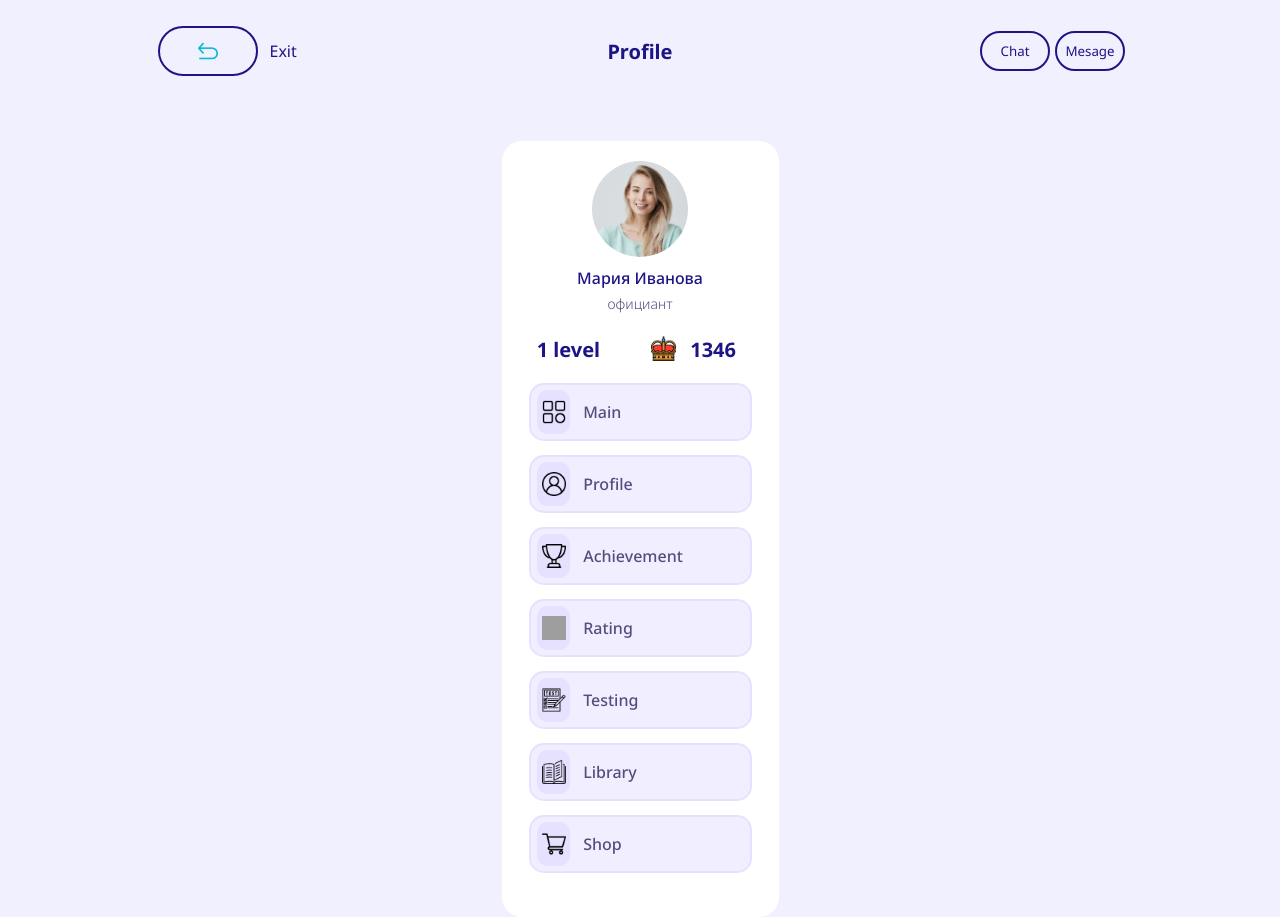
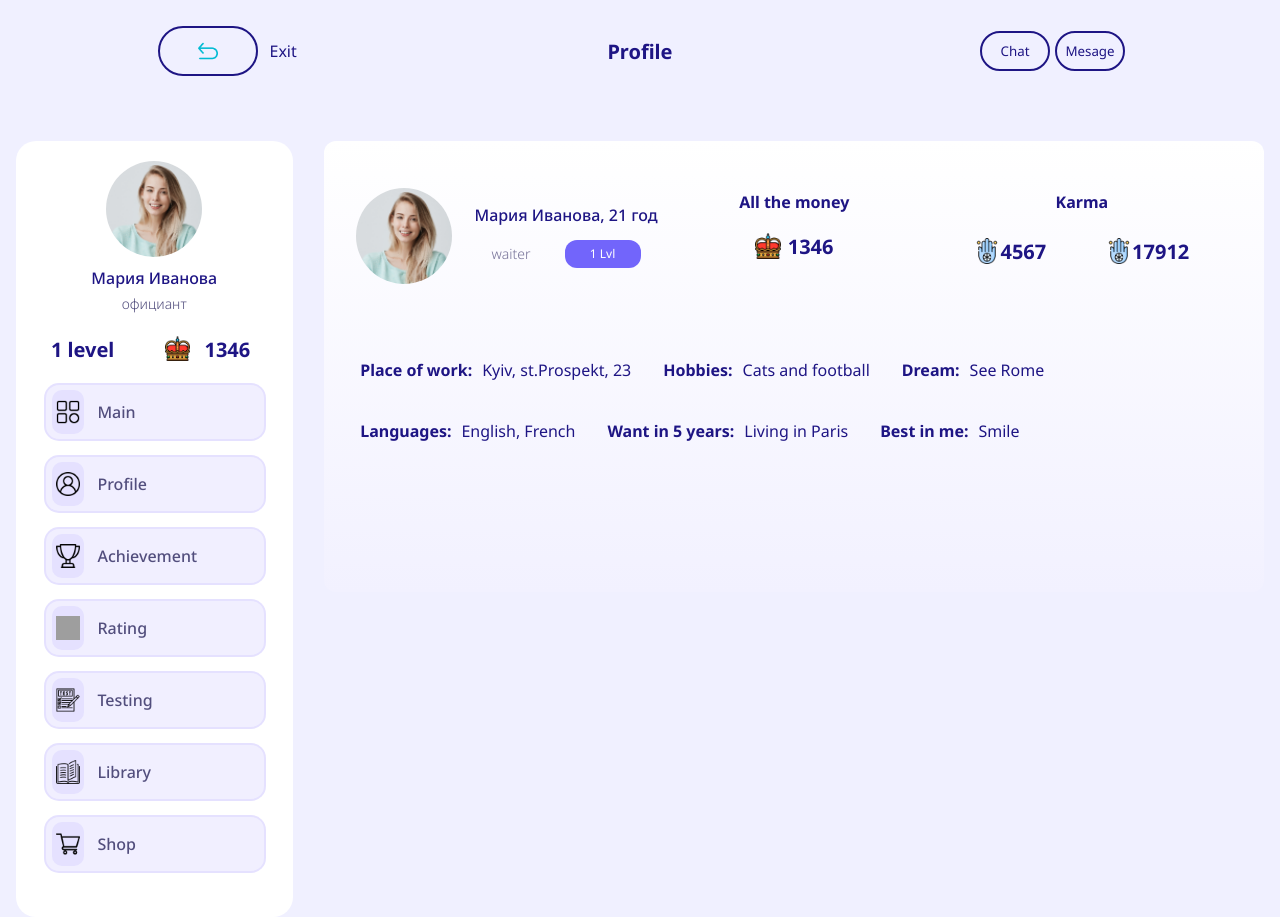
Before and after one commit to GennadiiLazovskii/corporateCaffeApp, a React (Vite) app: page / in a window 1280 px wide. Built offline with nearby package versions, Linux system fonts and the light colour scheme; grey boxes are pictures that could not be loaded.

Commit message:
Add User profile skils

```diff
--- a/src/components/userProfileScreean/UserProfileScreean.jsx
+++ b/src/components/userProfileScreean/UserProfileScreean.jsx
@@ -1,10 +1,12 @@
 import ProfileCard from '../mainScreenProfile/profileCard/ProfileCard';
 import styles from './UserProfileScreean.module.scss';
+import UserProfile from './userProfile/userProfile';
 
 const UserProfileScreean = () => {
     return (
-        <div className={styles.userProfileScreeanProfCard}>
+        <div className={styles.UserProfileScreean}>
             <ProfileCard/>
+            <UserProfile/>
         </div>
     )
 }
--- a/src/components/userProfileScreean/UserProfileScreean.module.scss
+++ b/src/components/userProfileScreean/UserProfileScreean.module.scss
@@ -0,0 +1,3 @@
+.UserProfileScreean {
+    display: flex;
+}
--- /dev/null
+++ b/src/components/userProfileScreean/userProfile/UserProfile.jsx
@@ -0,0 +1,81 @@
+import styles from "./UserProfile.module.scss";
+import Avatar from "../../../img/user/avatar.png";
+import Crown from "../../../img/user/crown.png";
+import Karma from "../../../img/user/karma.png";
+
+const UserProfile = () => {
+    return (
+        <div className={styles.UserProfile}>
+            <div className={styles.UserProfileWrap}>
+                <div className={styles.UserProfileUser}>
+                    <div className={styles.UserProfileDescr}>
+                        <div className={styles.UserProfileDescrImg}>
+                            <img src={Avatar} alt="Avatar" />
+                        </div>
+                        <div className={styles.UserProfileDescrUser}>
+                            <div className={styles.UserProfileDescrUserName}>
+                                <p>Мария Иванова, 21 год</p>
+                            </div>
+                            <div className={styles.UserProfileDescrUserPosition}>
+                                <p>waiter</p>
+                                <div className={styles.UserProfileDescrUserPositionLvl}>
+                                    <p>1 Lvl</p>
+                                </div>
+                            </div>
+                        </div>
+                    </div>
+                    <div className={styles.UserProfileMoney}>
+                        <p>All the money</p>
+                        <div className={styles.UserProfileMoneyDescr}>
+                            <div className={styles.UserProfileMoneyItem}>
+                                <img src={Crown} alt="Crown" />
+                                <p>1346</p>
+                            </div>
+                        </div>
+                    </div>
+                    <div className={styles.UserProfileKarma}>
+                        <h2>Karma</h2>
+                        <div className={styles.UserProfileKarmaItem}>
+                            <div className={styles.UserProfileKarmaItMouth}>
+                                <img src={Karma} alt="Karma" />
+                                <p>4567</p>
+                            </div>
+                            <div className={styles.UserProfileKarmaItMouth}>
+                                <img src={Karma} alt="Karma" />
+                                <p>17912</p>
+                            </div>
+                        </div>
+                    </div>
+                </div>
+                <div className={styles.UserProfileSkills}>
+                    <div className={styles.UserProfileSkillsText}>
+                        <h2>Place of work:</h2>
+                        <p>Kyiv, st.Prospekt, 23</p>
+                    </div>
+                    <div className={styles.UserProfileSkillsText}>
+                        <h2>Hobbies:</h2>
+                        <p>Cats and football</p>
+                    </div>
+                    <div className={styles.UserProfileSkillsText}>
+                        <h2>Dream:</h2>
+                        <p>See Rome</p>
+                    </div>
+                    <div className={styles.UserProfileSkillsText}>
+                        <h2>Languages:</h2>
+                        <p>English, French</p>
+                    </div>
+                    <div className={styles.UserProfileSkillsText}>
+                        <h2>Want in 5 years:</h2>
+                        <p>Living in Paris</p>
+                    </div>
+                    <div className={styles.UserProfileSkillsText}>
+                        <h2>Best in me:</h2>
+                        <p>Smile</p>
+                    </div>
+                </div>
+            </div>
+        </div>
+    );
+};
+
+export default UserProfile;
--- /dev/null
+++ b/src/components/userProfileScreean/userProfile/UserProfile.module.scss
@@ -0,0 +1,164 @@
+.UserProfileWrap {
+    width: 900px;
+    height: 351px;
+    background: linear-gradient(180deg, #F9F9FF 0%, #FFFFFF 0%, #F2F1FF 100.05%);
+    border-radius: 12px;
+    padding: 50px 20px;
+    .UserProfileUser {
+        display: flex;
+    }
+    .UserProfileDescr {
+        display: flex;
+        align-items: center;
+        width: 350px;
+        height: 90px;
+    }
+    .UserProfileDescrImg {
+        display: flex;
+        img {
+            width: 96px;
+            height: 96px;
+            border-radius: 50%;
+        }
+    }
+    .UserProfileDescrUser {
+        display: flex;
+        flex-direction: column;
+        justify-content: space-evenly;
+        height: 100%;
+        .UserProfileDescrUserName {
+            p {
+                font-family: 'Noto Sans';
+                font-style: normal;
+                font-weight: 500;
+                font-size: 16px;
+                line-height: 22px;
+                color: #1E1584;
+            }
+        }
+        .UserProfileDescrUserPosition {
+            width: 100%;
+            display: flex;
+            align-items: center;
+            justify-content: space-evenly;
+            p {
+                font-family: 'Noto Sans';
+                font-style: normal;
+                font-weight: 300;
+                font-size: 14px;
+                line-height: 19px;
+                color: rgba(82, 78, 125, 0.8);
+            }
+            .UserProfileDescrUserPositionLvl {
+                display: flex;
+                align-items: center;
+                justify-content: center;
+                width: 76px;
+                height: 28px;
+                background: #7265FB;
+                border-radius: 12px;
+                p {
+                    font-family: 'Noto Sans';
+                    font-style: normal;
+                    font-weight: 400;
+                    font-size: 12px;
+                    line-height: 16px;
+                    color: #FFFFFF;
+                }
+            }
+        }
+    }
+    .UserProfileMoney {
+        width: 270px;
+        display: flex;
+        flex-direction: column;
+        p {
+            font-family: 'Noto Sans';
+            font-style: normal;
+            font-weight: 700;
+            font-size: 16px;
+            line-height: 22px;
+            color: #1E1584;
+        }
+        .UserProfileMoneyDescr {
+            width: 50%;
+            .UserProfileMoneyItem {
+            margin: 20px;
+            display: flex;
+                img {
+                    width: 26px;
+                    height: 26px;
+                }
+                p {
+                    font-family: 'Noto Sans';
+                    font-style: normal;
+                    font-weight: 700;
+                    font-size: 20px;
+                    line-height: 27px;
+                    color: #1E1584;
+                }
+            }
+        }
+    }
+    .UserProfileKarma {
+        width: 350px;
+        display: flex;
+        flex-direction: column;
+        h2 {
+            font-family: 'Noto Sans';
+            font-style: normal;
+            font-weight: 700;
+            font-size: 16px;
+            line-height: 22px;
+            color: #1E1584;
+        }
+        .UserProfileKarmaItem {
+            margin: 25px;
+            display: flex;
+            .UserProfileKarmaItMouth {
+                display: flex;
+                img {
+                    width: 26px;
+                    height: 26px;
+                }
+                p {
+                    font-family: 'Noto Sans';
+                    font-style: normal;
+                    font-weight: 700;
+                    font-size: 20px;
+                    line-height: 27px;
+                    color: #1E1584;
+                }
+            }
+        }
+    }
+    .UserProfileSkills {
+        margin-top: 50px;
+        display: flex;
+        flex-wrap: wrap;
+        align-items: center;
+        justify-content: flex-start;
+        .UserProfileSkillsText {
+            display: flex;
+            align-items: center;
+            margin: 16px;
+            h2 {
+                font-family: 'Noto Sans';
+                font-style: normal;
+                font-weight: 700;
+                font-size: 16px;
+                line-height: 22px;
+                color: #1E1584;
+                margin-right: 10px;
+            }
+            p {
+                font-family: 'Noto Sans';
+                font-style: normal;
+                font-weight: 400;
+                font-size: 16px;
+                line-height: 180%;
+                color: #1E1584;
+            }
+        }
+    }
+}
```
